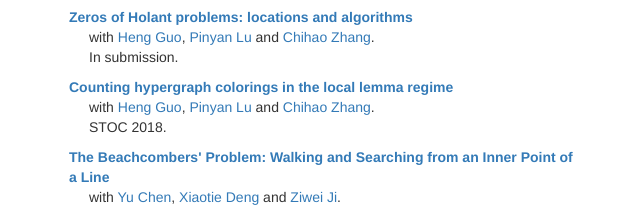
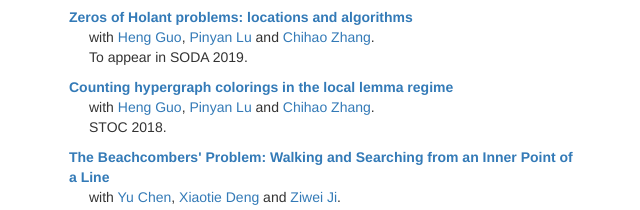
Before and after one commit to chaofromsichuan/homepage, a plain HTML site: page index.html in a window 1280 px wide. Shown: the part 498-708 px from the top of the page, 315-955 px from the left. Drawn offline with Linux system fonts and the light colour scheme.

Commit message:
update SODA'19

```diff
--- a/index.html
+++ b/index.html
@@ -21,7 +21,7 @@
     <div style="margin-bottom:10px;">
         <p id="paper-title"><a href="https://arxiv.org/abs/1807.09129"><strong>Zeros of Holant problems: locations and algorithms</strong></a><strong> </strong></p>
         <p id="coauthors">with <a href="https://homepages.inf.ed.ac.uk/hguo/">Heng Guo</a>, <a href="http://itcs.shufe.edu.cn/pinyan/">Pinyan Lu</a> and <a href="http://chihaozhang.com/">Chihao Zhang</a>.</p>
-        <p id="paper-genre">In submission.</p>
+        <p id="paper-genre">To appear in SODA 2019.</p>
     </div>
     <div style="margin-bottom:10px;">
         <p id="paper-title"><a href="https://arxiv.org/abs/1711.03396"><strong>Counting hypergraph colorings in the local lemma regime</strong></a><strong> </strong></p>
```
